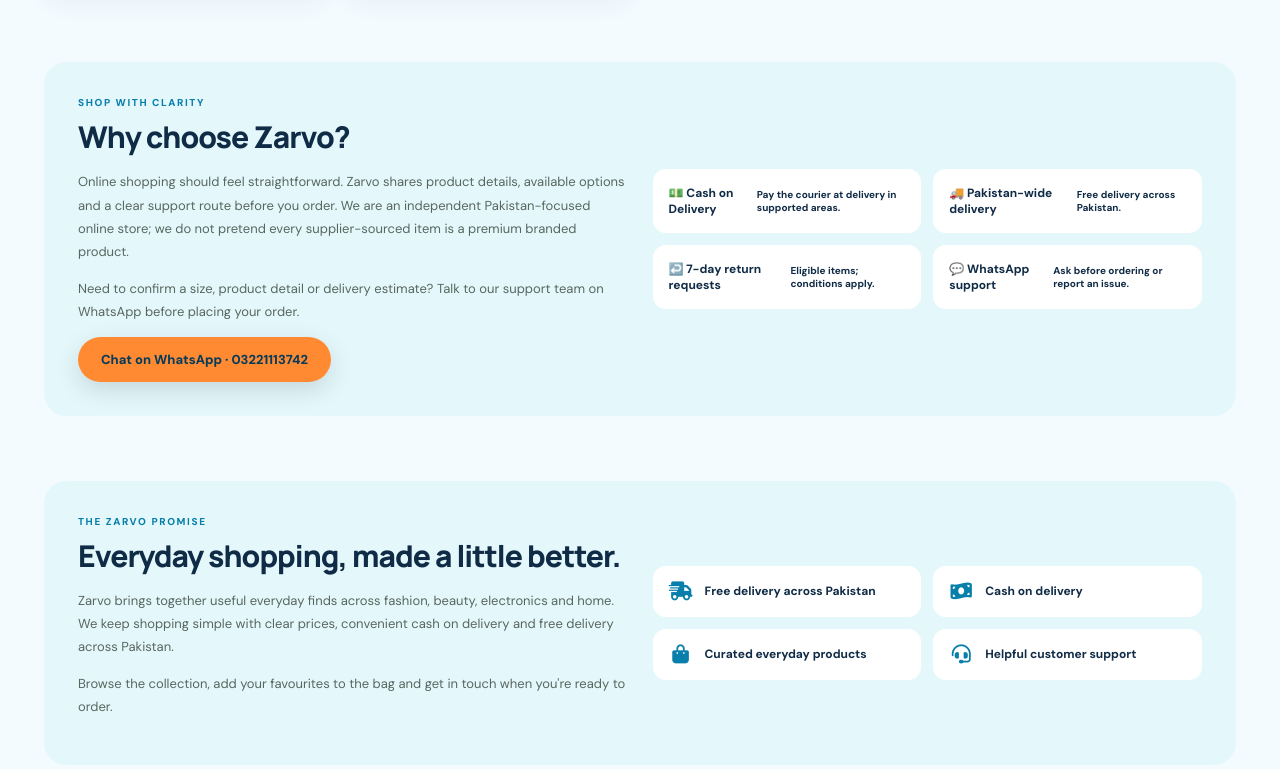
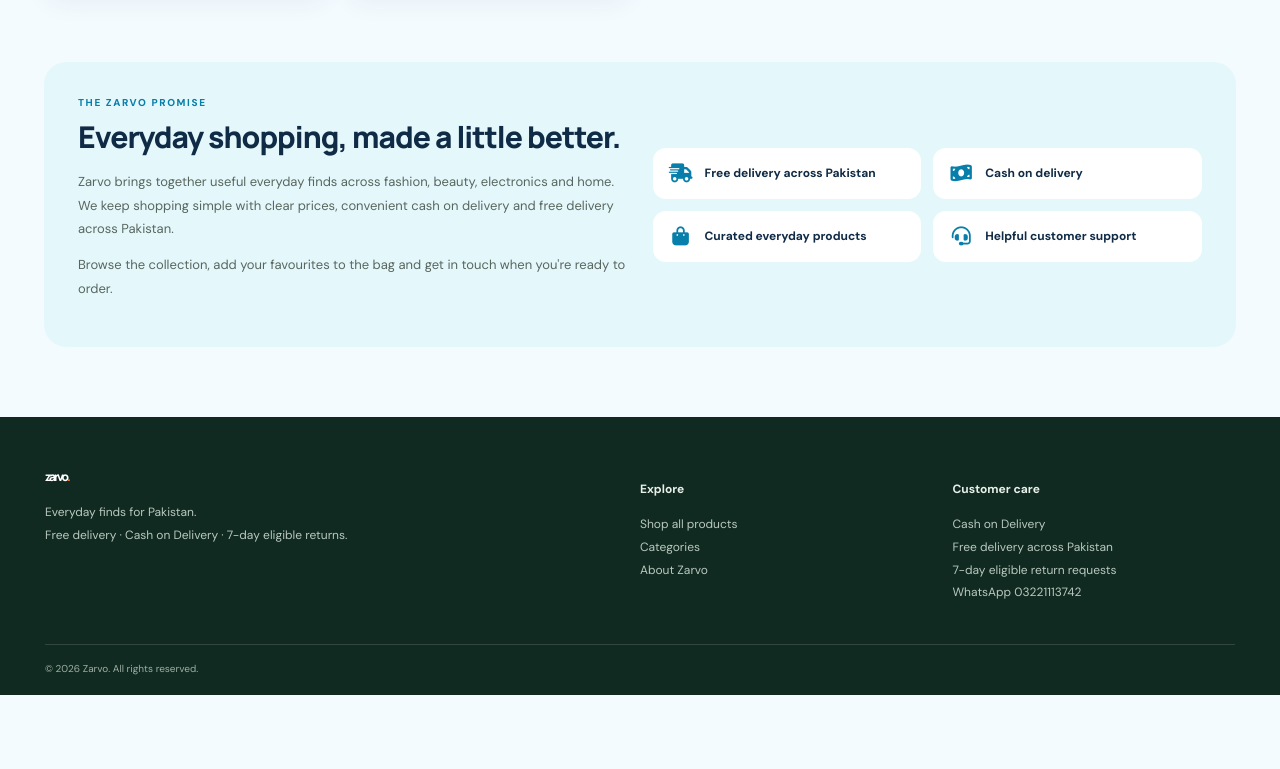
Before and after one commit to AliDevTech-code/Zarvo, a plain HTML site: page index.html in a window 1280 px wide. Shown: the part 4634-5403 px from the top of the page. After the commit the page ends 5329 px from the top, so only its background shows below. Drawn offline with Linux system fonts and the light colour scheme.

Commit message:
Remove homepage WhatsApp and trust information block

```diff
--- a/index.html
+++ b/index.html
@@ -217,8 +217,7 @@
 <section class="visual-section" aria-label="Featured product image slider"><div class="visual-head"><div><div class="kicker">Trending at Zarvo</div><h2>Fresh picks, worth a look.</h2><p>Swipe through customer favourites.</p></div><div class="visual-arrows"><button id="visualPrev" aria-label="Previous products">‹</button><button id="visualNext" aria-label="Next products">›</button></div></div><div class="visual-track" id="visualSwiper"></div></section>
 <section class="section" id="categories"><div class="section-head"><div><div class="kicker">Browse by interest</div><h2>Shop by category</h2><div class="sub">A little something for every part of your day.</div></div></div><div class="categories" id="categoryList"></div></section>
 <section class="section" id="shop"><div class="section-head"><div><div class="kicker">The Zarvo edit</div><h2>Popular picks</h2><div class="sub" id="resultCount">Explore our latest collection.</div></div><div class="toolbar"><select id="sort" aria-label="Sort products"><option value="featured">Featured</option><option value="low">Price: low to high</option><option value="high">Price: high to low</option><option value="az">Name: A to Z</option></select></div></div><div class="products" id="productGrid"></div></section>
-<section id="productDetail" class="detail-wrap" hidden></section><section class="section" id="why-zarvo"><div class="story"><div><div class="kicker">Shop with clarity</div><h2>Why choose Zarvo?</h2><p>Online shopping should feel straightforward. Zarvo shares product details, available options and a clear support route before you order. We are an independent Pakistan-focused online store; we do not pretend every supplier-sourced item is a premium branded product.</p><p>Need to confirm a size, product detail or delivery estimate? Talk to our support team on WhatsApp before placing your order.</p><a class="primary" href="https://wa.me/923221137342" target="_blank" rel="noopener" style="display:inline-block;text-decoration:none">Chat on WhatsApp · 03221113742</a></div><div class="story-points"><div class="story-point">💵 Cash on Delivery<br><small>Pay the courier at delivery in supported areas.</small></div><div class="story-point">🚚 Pakistan-wide delivery<br><small>Free delivery across Pakistan.</small></div><div class="story-point">↩️ 7-day return requests<br><small>Eligible items; conditions apply.</small></div><div class="story-point">💬 WhatsApp support<br><small>Ask before ordering or report an issue.</small></div></div></div></section>
-<section class="section" id="about"><div class="story"><div><div class="kicker">The Zarvo promise</div><h2>Everyday shopping, made a little better.</h2><p>Zarvo brings together useful everyday finds across fashion, beauty, electronics and home. We keep shopping simple with clear prices, convenient cash on delivery and free delivery across Pakistan.</p><p>Browse the collection, add your favourites to the bag and get in touch when you're ready to order.</p></div><div class="story-points"><div class="story-point"><i class="fa-solid fa-truck-fast" aria-hidden="true"></i> Free delivery across Pakistan</div><div class="story-point"><i class="fa-solid fa-money-bill-wave" aria-hidden="true"></i> Cash on delivery</div><div class="story-point"><i class="fa-solid fa-bag-shopping" aria-hidden="true"></i> Curated everyday products</div><div class="story-point"><i class="fa-solid fa-headset" aria-hidden="true"></i> Helpful customer support</div></div></div></section>
+<section id="productDetail" class="detail-wrap" hidden></section><section class="section" id="about"><div class="story"><div><div class="kicker">The Zarvo promise</div><h2>Everyday shopping, made a little better.</h2><p>Zarvo brings together useful everyday finds across fashion, beauty, electronics and home. We keep shopping simple with clear prices, convenient cash on delivery and free delivery across Pakistan.</p><p>Browse the collection, add your favourites to the bag and get in touch when you're ready to order.</p></div><div class="story-points"><div class="story-point"><i class="fa-solid fa-truck-fast" aria-hidden="true"></i> Free delivery across Pakistan</div><div class="story-point"><i class="fa-solid fa-money-bill-wave" aria-hidden="true"></i> Cash on delivery</div><div class="story-point"><i class="fa-solid fa-bag-shopping" aria-hidden="true"></i> Curated everyday products</div><div class="story-point"><i class="fa-solid fa-headset" aria-hidden="true"></i> Helpful customer support</div></div></div></section>
 </main>
 <footer class="footer" id="footer"><div class="footer-inner"><div><a class="brand" href="#">zarvo<span>.</span></a><p>Everyday finds for Pakistan.<br>Free delivery · Cash on Delivery · 7-day eligible returns.</p></div><div><h4>Explore</h4><p><a href="#shop">Shop all products</a><br><a href="#categories">Categories</a><br><a href="#about">About Zarvo</a></p></div><div><h4>Customer care</h4><p>Cash on Delivery<br>Free delivery across Pakistan<br>7-day eligible return requests<br><a href="https://wa.me/923221137342" target="_blank" rel="noopener">WhatsApp 03221113742</a></p></div></div><div class="copyright">© <span id="year"></span> Zarvo. All rights reserved.</div></footer>
 <div class="overlay" id="cartOverlay"><aside class="drawer"><div class="drawerhead"><h2>Your shopping bag</h2><button class="close" id="closeCart">×</button></div><div id="cartItems"></div><div class="carttotal"><span>Subtotal</span><span id="cartTotal">Rs. 0</span></div><p class="note">🚚 Free delivery across Pakistan. Cash on delivery available.</p><button class="checkout" id="checkoutBtn">Continue to checkout →</button></aside></div>
```
